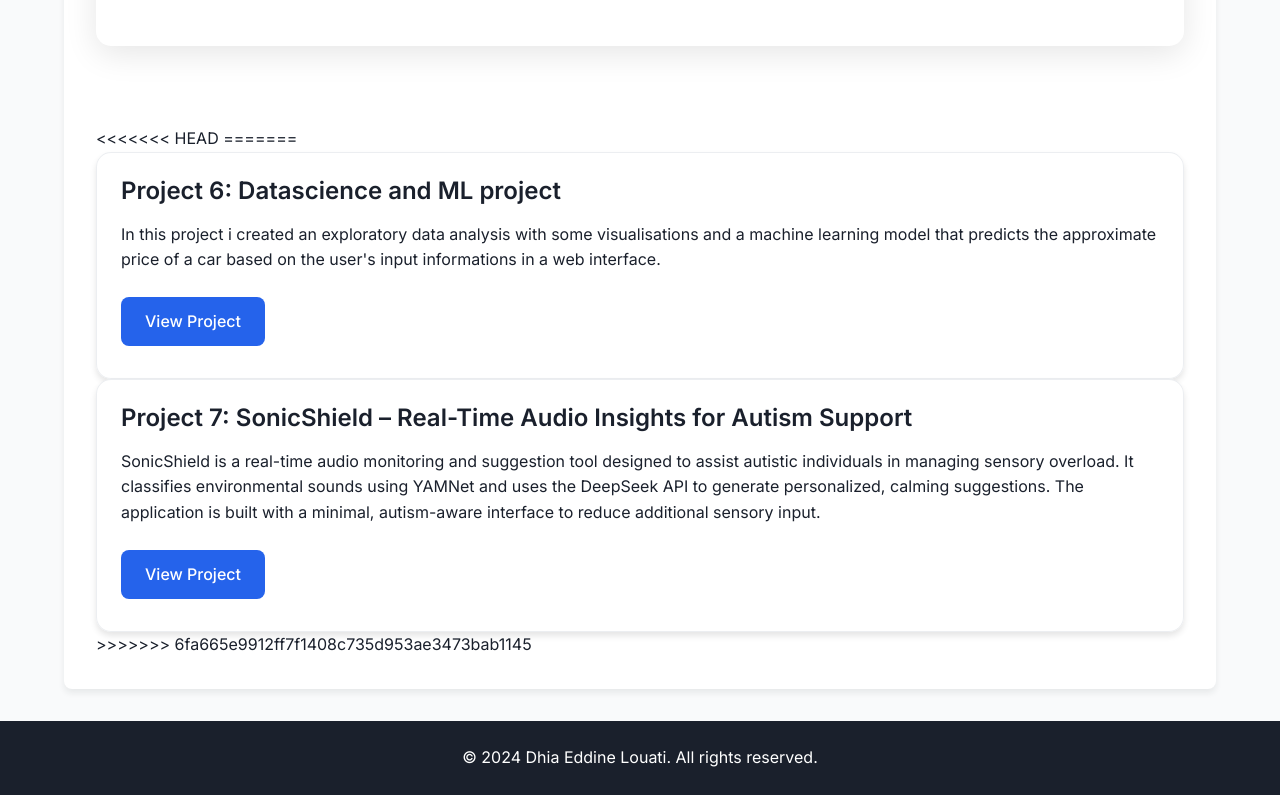
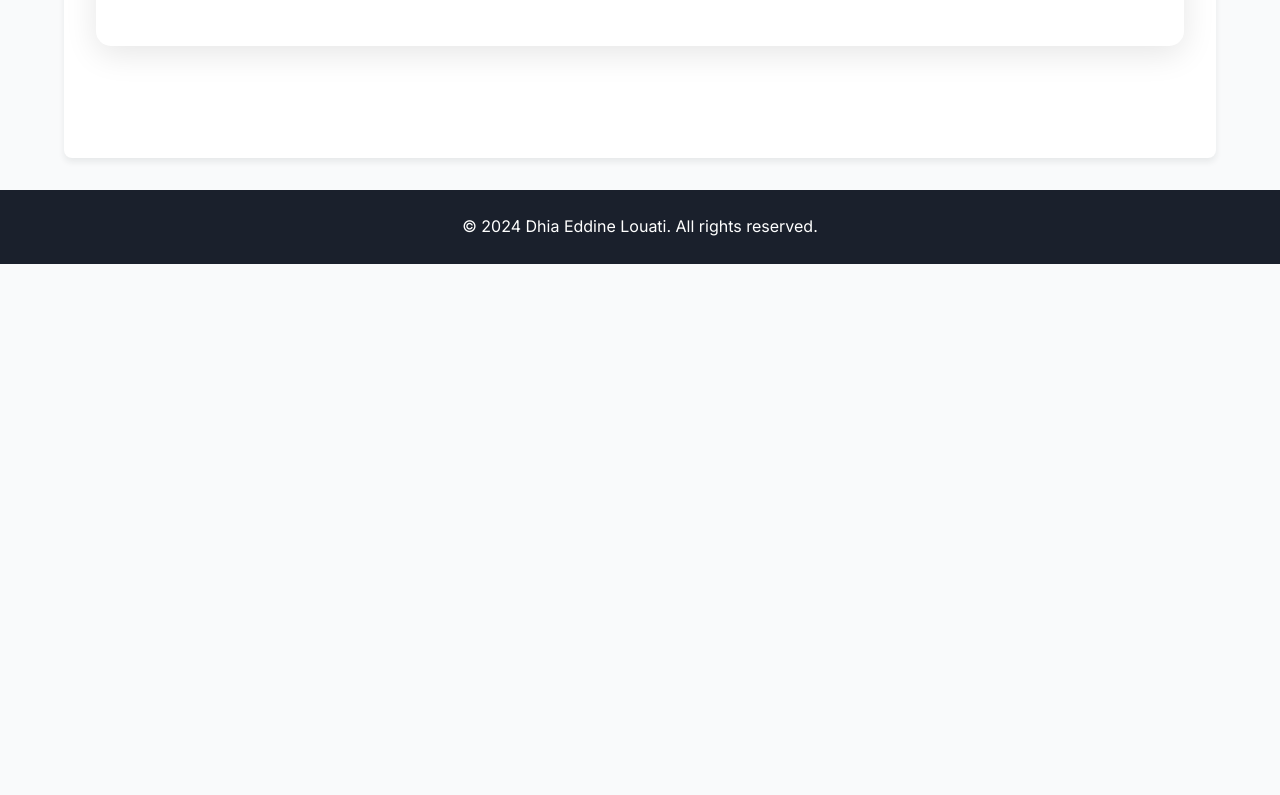
Before and after one commit to Dhieaaldin/portfolio_projects, a plain HTML site: page projects.html in a window 1280 px wide. Shown: the part 3776-4571 px from the top of the page. After the commit the page ends 4040 px from the top, so only its background shows below. Drawn offline with Linux system fonts and the light colour scheme.

Commit message:
updated projects page

```diff
--- a/projects.html
+++ b/projects.html
@@ -322,20 +322,7 @@
                     </div>
                 </div>
             </div>
-<<<<<<< HEAD
-=======
-            <div class="project-item">
-                <h2>Project 6: Datascience and ML project</h2>
-                <p>In this project i created an exploratory data analysis with some visualisations and a machine learning model that predicts the approximate price of a car based on the user's input informations in a web interface.</p>
-                <a href="projects/project6/index.html" class="button">View Project</a>
-            </div>
-            <div class="project-item">
-                <h2>Project 7: SonicShield – Real-Time Audio Insights for Autism Support</h2>
-                <p>SonicShield is a real-time audio monitoring and suggestion tool designed to assist autistic individuals in managing sensory overload. It classifies environmental sounds using YAMNet and uses the DeepSeek API to generate personalized, calming suggestions. The application is built with a minimal, autism-aware interface to reduce additional sensory input.</p>
-                <a href="projects/project7/index.html" class="button">View Project</a>
-            </div>
-            <!-- Add more projects as needed -->
->>>>>>> 6fa665e9912ff7f1408c735d953ae3473bab1145
+
         </section>
     </main>
 
```
